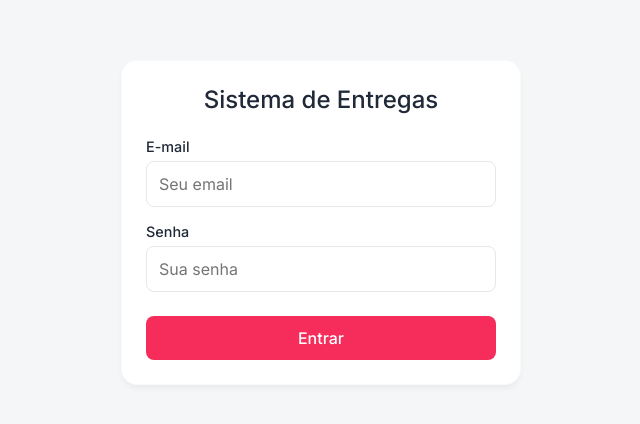
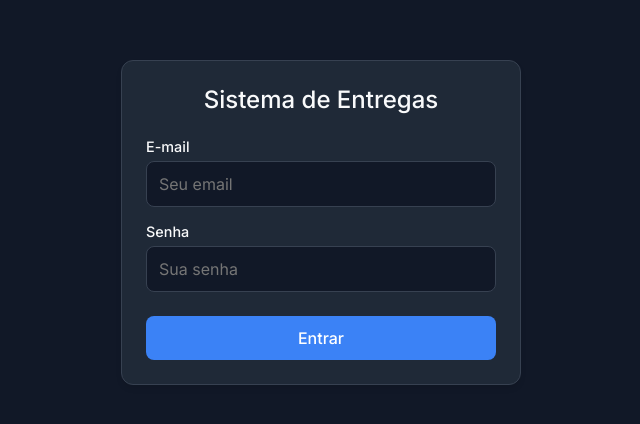
Before and after one commit to felipebretas03-creator/delivery-system, a React app in the folder frontend/: page /login in a window 1280 px wide. Shown: the part 170-594 px from the top of the page, without its empty margins (319-959 px from the left). Built offline with nearby package versions, Linux system fonts and the light colour scheme; the HTML template or start-up script is replaced by a standard one.

Commit message:
fix: remove /api duplicado

```diff
--- a/frontend/src/components/Layout.jsx
+++ b/frontend/src/components/Layout.jsx
@@ -71,7 +71,7 @@ function Layout({ activeTab, setActiveTab, children }) {
           justifyContent: 'flex-end',
           alignItems: 'center',
           padding: '0 32px',
-          borderBottom: '1px solid rgba(0,0,0,0.05)'
+          borderBottom: '1px solid var(--border-color)'
         }}>
           <div style={{ display: 'flex', gap: '16px' }}>
             <button style={{
--- a/frontend/src/styles/global.css
+++ b/frontend/src/styles/global.css
@@ -1,20 +1,19 @@
 @import url('https://fonts.googleapis.com/css2?family=Inter:wght@400;500;600;700&display=swap');
 
 :root {
-  /* Cores Principais baseadas na referência */
-  --main-bg: #f5f6f8;
-  --sidebar-bg: linear-gradient(180deg, #f62c5b 0%, #d81b4b 100%);
-  --sidebar-color: #f62c5b;
-  --sidebar-active-bg: rgba(0, 0, 0, 0.15);
+  /* Original Dark Theme Colors */
+  --main-bg: #111827;
+  --sidebar-bg: #1f2937;
+  --sidebar-active-bg: rgba(59, 130, 246, 0.2);
 
-  --card-bg: #ffffff;
-  --text-dark: #1f2937;
-  --text-light: #6b7280;
+  --card-bg: #1f2937;
+  --text-dark: #f9fafb; /* We keep the variable name --text-dark but value is light */
+  --text-light: #9ca3af;
   --text-inverse: #ffffff;
-  --border-color: #e5e7eb;
+  --border-color: #374151;
 
-  --accent-color: #f62c5b;
-  --accent-hover: #d81b4b;
+  --accent-color: #3b82f6;
+  --accent-hover: #2563eb;
 
   /* Status Colors */
   --status-red: #ef4444;
@@ -23,9 +22,9 @@
   --status-gray: #6b7280;
 
   --font-family: 'Inter', sans-serif;
-  --border-radius: 16px; /* slightly rounder */
-  --shadow-sm: 0 4px 6px -1px rgba(0,0,0,0.05);
-  --shadow-md: 0 10px 15px -3px rgba(0,0,0,0.08);
+  --border-radius: 12px;
+  --shadow-sm: 0 4px 6px -1px rgba(0,0,0,0.1);
+  --shadow-md: 0 10px 15px -3px rgba(0,0,0,0.15);
 }
 
 * {
@@ -92,7 +91,7 @@ h2, h3 {
   margin-bottom: 16px;
   position: relative;
   transition: box-shadow 0.2s;
-  border: 1px solid rgba(0,0,0,0.02);
+  border: 1px solid var(--border-color);
 }
 
 .card:hover {
@@ -115,7 +114,7 @@ h2, h3 {
   background-color: var(--accent-color);
   color: white;
   padding: 6px 20px;
-  border-radius: 16px;
+  border-radius: 12px;
   font-size: 0.85rem;
   font-weight: 600;
   position: absolute;
@@ -123,7 +122,7 @@ h2, h3 {
   left: 50%;
   transform: translateX(-50%);
   white-space: nowrap;
-  box-shadow: 0 4px 6px rgba(246, 44, 91, 0.2);
+  box-shadow: 0 4px 6px rgba(59, 130, 246, 0.2);
 }
 
 /* Common Buttons */
@@ -186,7 +185,7 @@ h2, h3 {
   padding: 12px;
   border-radius: 8px;
   border: 1px solid var(--border-color);
-  background-color: #fff;
+  background-color: #111827;
   color: var(--text-dark);
   font-size: 1rem;
   font-family: var(--font-family);
```
